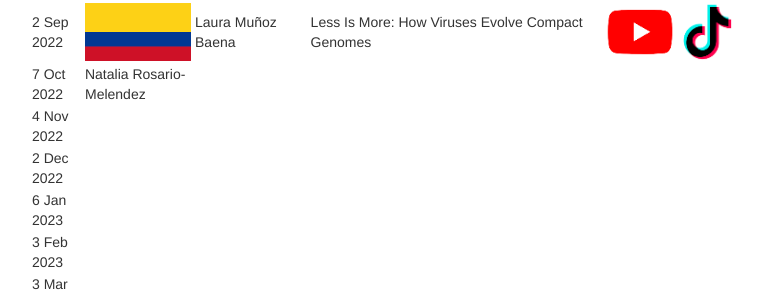
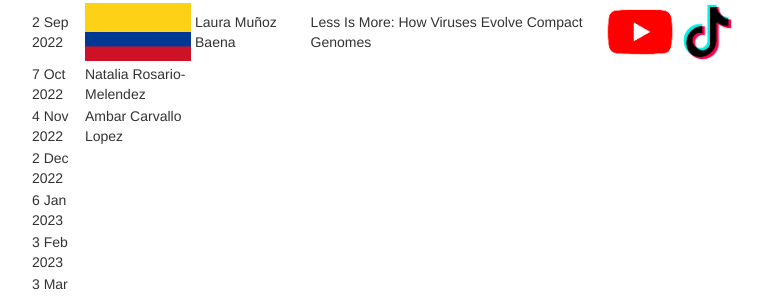
Before and after one commit to solislemuslab/solislemuslab.github.io, a Jekyll site: the page built from pages/zoominario.md, in a window 1280 px wide and 900 px high, scrolled down 2182 px. Shown: the part 152-449 px from the top of the window, without its empty margins (259-1022 px from the left). Built offline with Jekyll 4.4.1, drawn with Linux system fonts in a browser that asks for light colours.

Commit message:
added nov speaker

```diff
--- a/pages/zoominario.md
+++ b/pages/zoominario.md
@@ -65,7 +65,7 @@ Great! Please fill out [this google form](https://forms.gle/1kpZE1XrKe9YS9cHA).
 | 5 Aug 2022 | ![](../assets/pics/flags/colombia.png) | Marcela Tabima Martinez | Engineering a small diameter vascular graft |[![youtube (653k)](icons16/youtube.png)](https://youtu.be/_VN90TWkQnQ) | [![tiktok (653k)](icons16/tiktok.png)](https://www.tiktok.com/@latinxinstem/video/7128558809965940014) |
 | 2 Sep 2022 | ![](../assets/pics/flags/colombia.png) | Laura Muñoz Baena | Less Is More: How Viruses Evolve Compact Genomes | [![youtube (653k)](icons16/youtube.png)](https://youtu.be/ZXqX1t36OJY) | [![tiktok (653k)](icons16/tiktok.png)](https://www.tiktok.com/@latinxinstem/video/7139207541518716206) |
 | 7 Oct 2022 | Natalia Rosario-Melendez | |
-| 4 Nov 2022 |  | |
+| 4 Nov 2022 | Ambar Carvallo Lopez | |
 | 2 Dec 2022 |  | |
 | 6 Jan 2023 |  | |
 | 3 Feb 2023 |  | |
```
